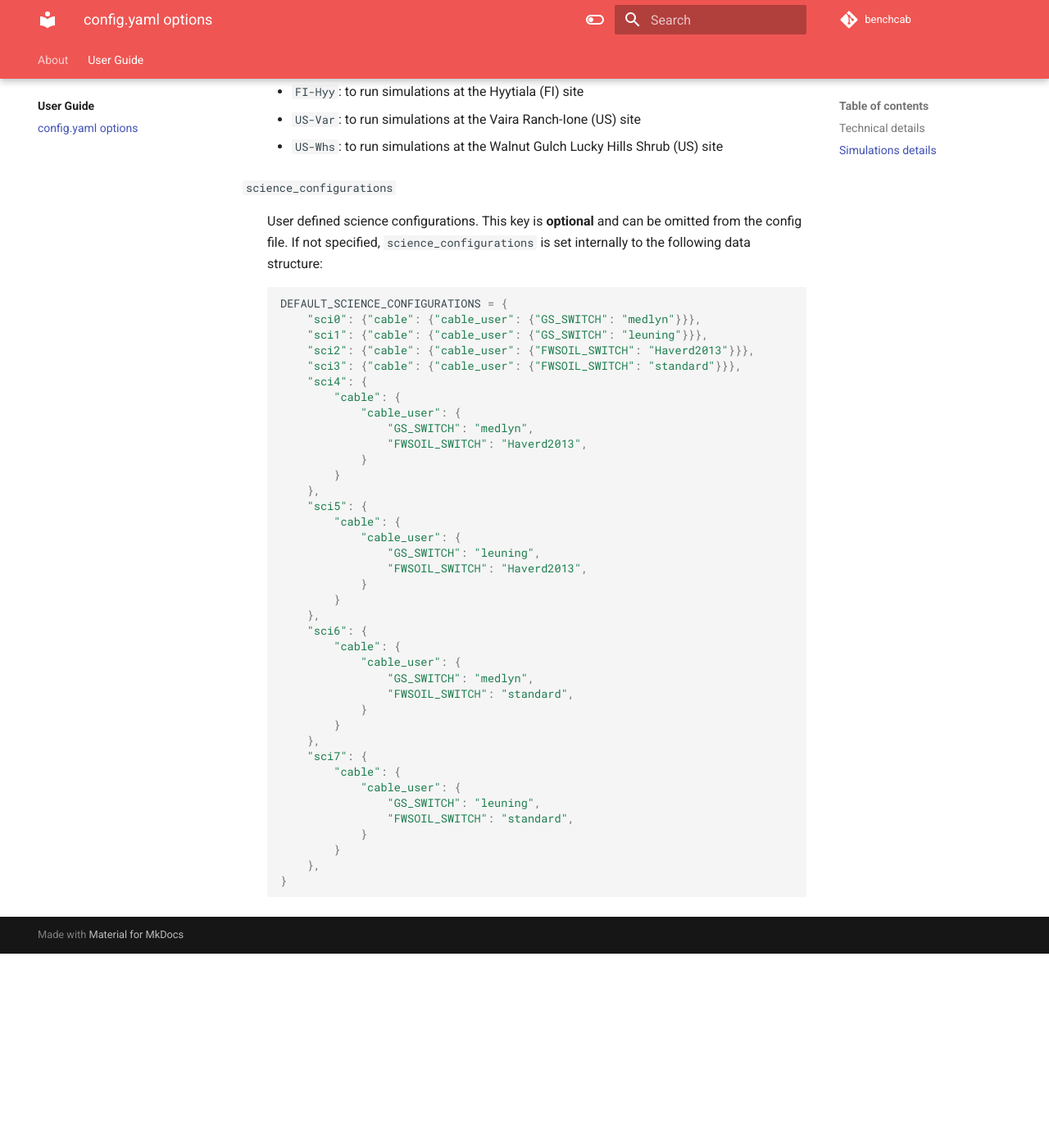
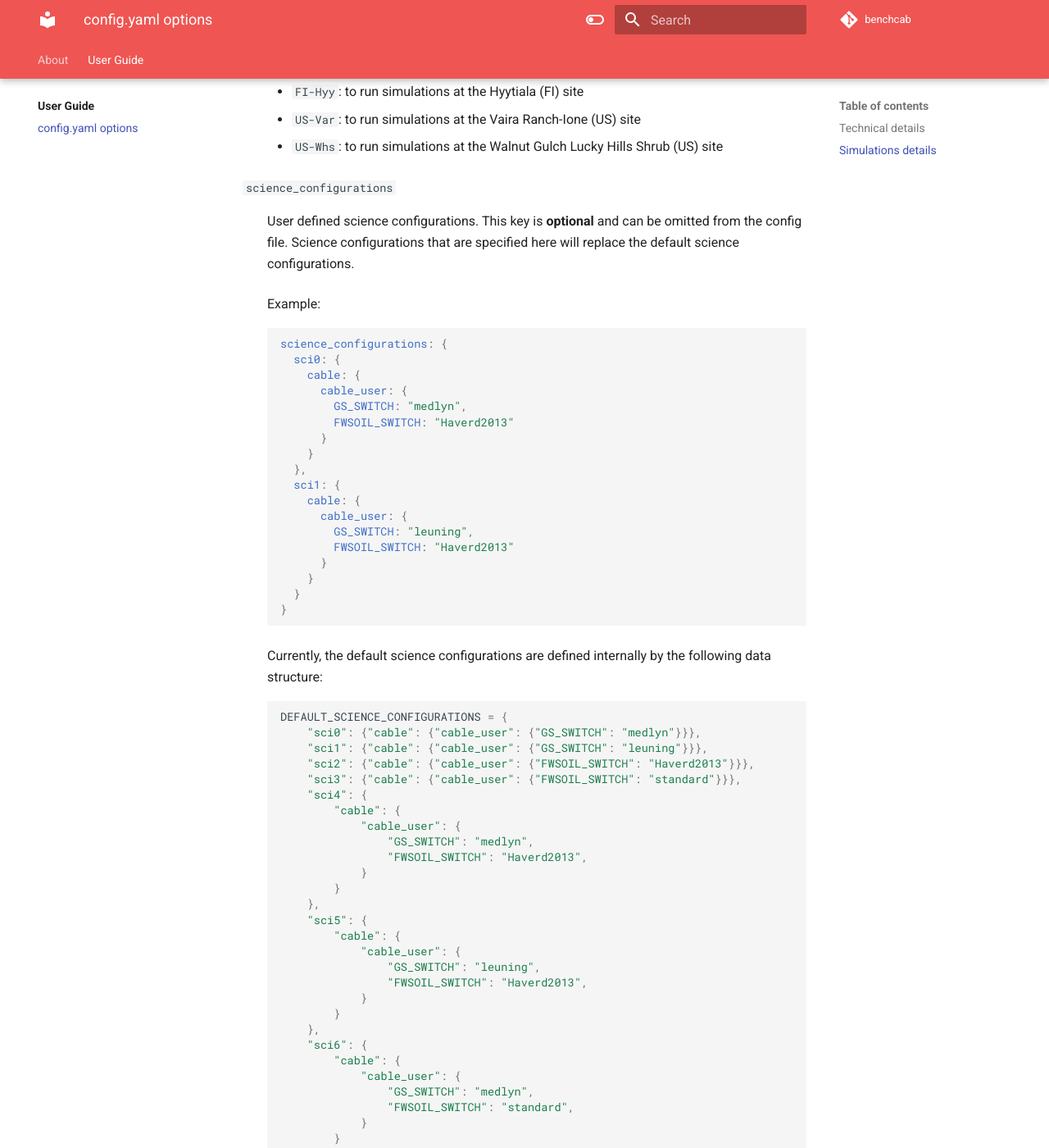
Before and after one commit to mdekauwe/CABLE_benchmarking, an MkDocs documentation site: the page built from docs/user_guide/config_options.md, in a window 1280 px wide and 1400 px high, scrolled down 2477 px. Shown: the whole window at 82% size. Built offline with MkDocs 1.6.1 and Material for MkDocs 9.7.7, drawn with Linux system fonts in a browser that asks for light colours; comment, search, counter and statistics services are not loaded; before the commit the page ends 3640 px from its top, so only the background shows below that.

Commit message:
Update docs/user_guide/config_options.md

````diff
--- a/docs/user_guide/config_options.md
+++ b/docs/user_guide/config_options.md
@@ -84,7 +84,30 @@
 
 `science_configurations`
 
-: User defined science configurations. This key is **optional** and can be omitted from the config file. If not specified, `science_configurations` is set internally to the following data structure:
+: User defined science configurations. This key is **optional** and can be omitted from the config file. Science configurations that are specified here will replace the default science configurations.
+: Example:
+```yaml
+science_configurations: {
+  sci0: {
+    cable: {
+      cable_user: {
+        GS_SWITCH: "medlyn",
+        FWSOIL_SWITCH: "Haverd2013"
+      }
+    }
+  },
+  sci1: {
+    cable: {
+      cable_user: {
+        GS_SWITCH: "leuning",
+        FWSOIL_SWITCH: "Haverd2013"
+      }
+    }
+  }
+}
+```
+
+: Currently, the default science configurations are defined internally by the following data structure:
 ```python
 DEFAULT_SCIENCE_CONFIGURATIONS = {
     "sci0": {"cable": {"cable_user": {"GS_SWITCH": "medlyn"}}},
````
